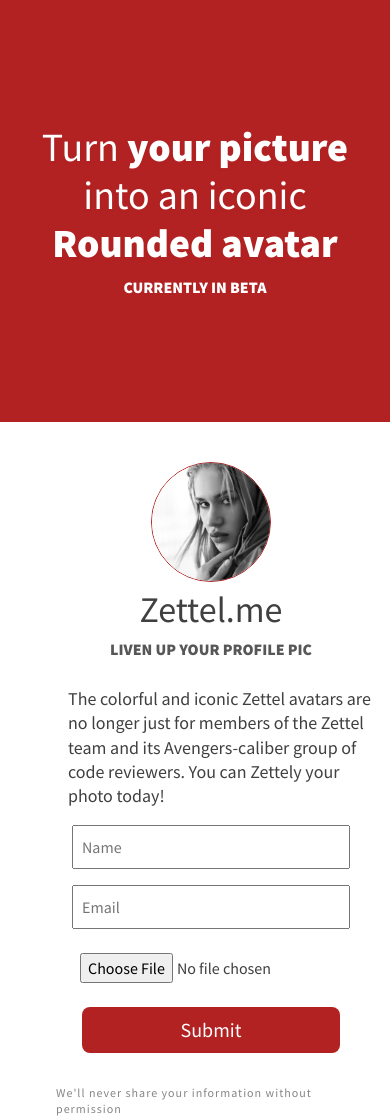
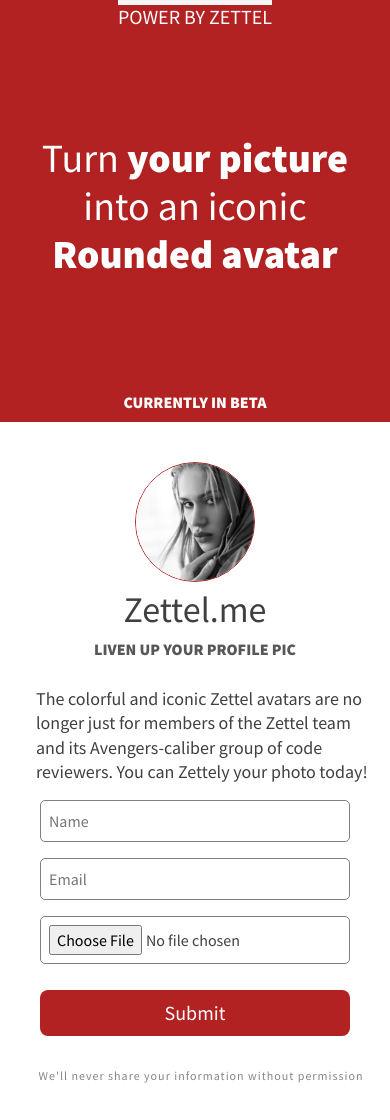
Before and after one commit to cesaranzola/splash-website, a plain HTML site: page index.html in a window 390 px wide. Drawn offline with nearby package versions, Linux system fonts and the light colour scheme.

Commit message:
Change main content and form max-width and fix padding in mobile dev

```diff
--- a/index.html
+++ b/index.html
@@ -40,6 +40,7 @@
 		<div class="container-fluid main-box">
 			<div class="row parent container-fluid m-0 p-0">
 				<section class="intro">
+					<h2 class="power">Power by Zettel</h2>
 					<h1>
 						Turn
 						<strong>your picture</strong>
@@ -65,7 +66,7 @@
 						Zettely your photo today!
 					</p>
 
-					<form>
+					<form class="">
 						<input
 							type="text"
 							required
--- a/style.css
+++ b/style.css
@@ -34,6 +34,7 @@ p {
 
 .beta-text {
 	font-weight: 900;
+	padding-bottom: 0.5em;
 }
 
 .subheading {
@@ -53,6 +54,14 @@ p {
 	color: #858585;
 }
 
+.power {
+	padding: 0;
+	margin: 0;
+	border-top: 5px solid whitesmoke;
+	text-transform: uppercase;
+	font-size: 1.25rem !important;
+}
+
 /* =================
     Flex Containers
    ================= */
@@ -67,41 +76,16 @@ p {
 	display: flex;
 }
 
-form {
-	display: flex;
-	flex-direction: column;
-	width: 100%;
-}
-
-form input,
-form button {
-	margin: 0 2.5em 1em 2.5em;
-	padding: 0.5em;
-}
-
-.btn-primary {
-    background-color: var(--primary-color);
-    border: none;
-}
-
 /* =================
     Intro
    ================= */
-/*
-  Challenge: Apply a full background image
-    - Set the background of .intro to the image `intro-bg.png`
-    - The background image should scale to fill the entire
-      width and height of .intro while preserving its ratio
-*/
 
 .intro {
 	color: #fff;
-	/* background-color: #9480e4; */
 	background-color: var(--primary-color);
 	align-items: center;
-	justify-content: center;
+	justify-content: space-between;
 	text-align: center;
-	/* min-height: 250px; */
 }
 
 /* ====================
@@ -111,7 +95,7 @@ form button {
 .main-content {
 	justify-content: center;
 	align-items: center;
-	padding: 2.5em 0 2.5em 2em;
+	padding: 2.5em 0 2.5em 0;
 }
 
 .main-content p {
@@ -126,9 +110,44 @@ form button {
 	border: 0.01px solid var(--primary-color);
 }
 
+.main-content p, form {
+    max-width: 500px;
+}
+
 /* =================
     Form
    ================= */
+form {
+	display: flex;
+	flex-direction: column;
+	width: 100%;
+	font-family: inherit;
+}
+
+form input {
+	margin: 0 2.5em 1em 2.5em;
+	padding: 0.5em;
+	border: 1px solid gray;
+	border-radius: 5px;
+}
+
+input:focus {
+	outline: none;
+	border-color: var(--primary-color);
+	background-color: rgb(232, 232, 232);
+}
+
+.btn-primary {
+	background-color: var(--primary-color);
+	border: none;
+	margin: 0.5em 2em 1em 2em;
+}
+
+.btn-primary:hover,
+.btn-primary:focus,
+.btn-primary:active {
+	background-color: rgba(178, 34, 34, 0.909);
+}
 
 /* =================
     Media queries
```
